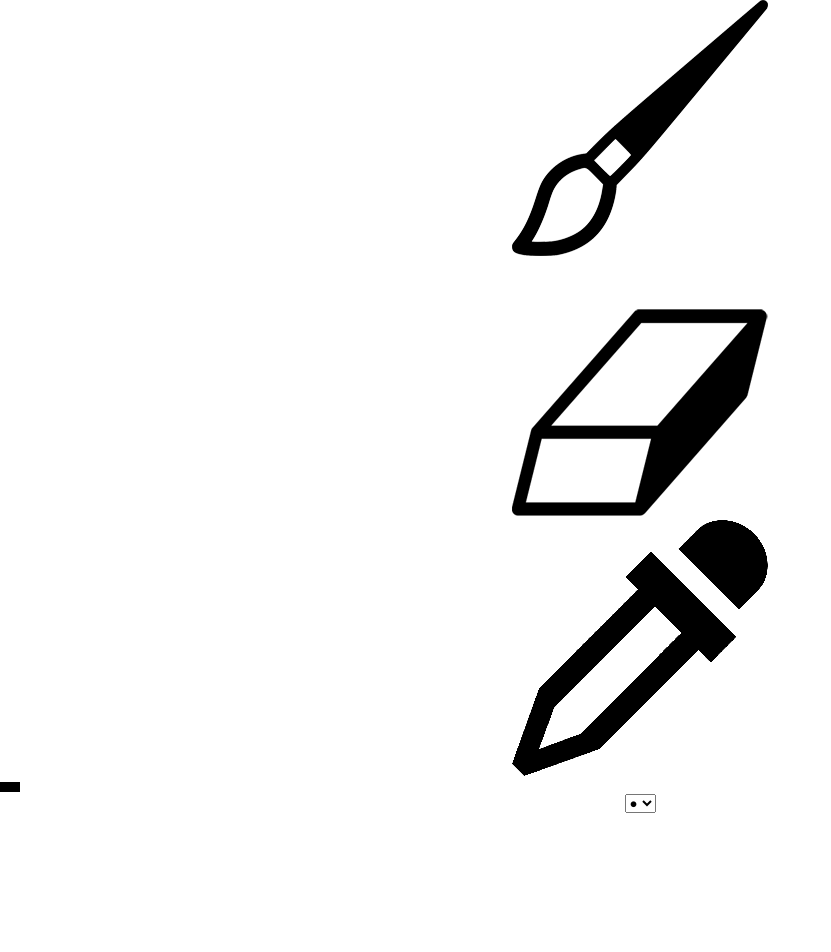
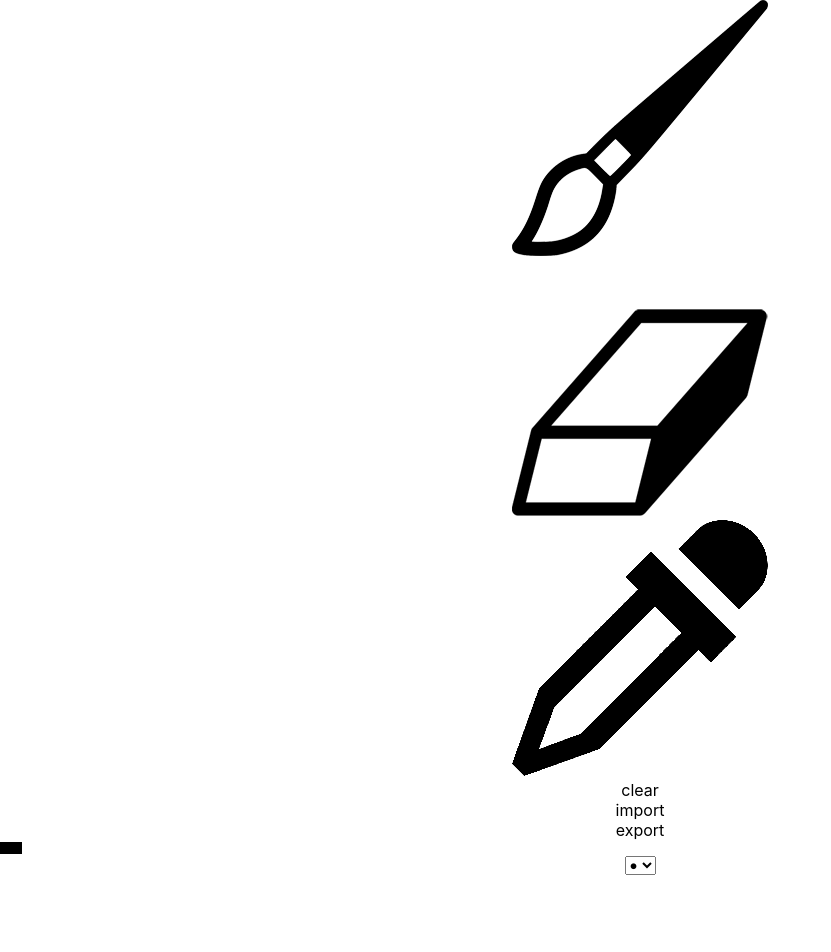
Before and after one commit to Lebed-kun/Paint, a React (Create React App) app: page / in a window 1280 px wide. Shown: the top 952 px of the page, without its empty margins (0-831 px from the left). Built offline with nearby package versions, Linux system fonts and the light colour scheme.

Commit message:
Implementing menu behavior

```diff
--- a/src/App.js
+++ b/src/App.js
@@ -16,10 +16,12 @@ class App extends Component {
       toolSettings : {
         color : 'hsl(0, 0%, 0%)',
         size : '8px'
-      }
+      },
+      command : 'draw'
     }
     this.selectTool = this.selectTool.bind(this);
     this.selectProperty = this.selectProperty.bind(this);
+    this.selectCommand = this.selectCommand.bind(this);
   }
 
   selectTool(toolName) {
@@ -40,15 +42,22 @@ class App extends Component {
     this.setState({ toolSettings : newSettings });
   }
 
+  selectCommand(command) {
+    this.setState({ command : command });
+  }
+
   render() {
     return (
       <div className="App">
         <ToolBar
         onSelect={this.selectTool}
         />
-        <MenuBar />
+        <MenuBar
+        onSelect={this.selectCommand}/>
         <Canvas tool={this.state}
-        onSelect={this.selectProperty}/>
+        onSelect={this.selectProperty}
+        command={this.state.command}
+        onSelectCommand={this.selectCommand}/>
         <ToolSettings
         tool={this.state}
         onSelect={this.selectProperty}/>
--- a/src/components/Canvas/Canvas.js
+++ b/src/components/Canvas/Canvas.js
@@ -7,6 +7,11 @@ class Canvas extends React.Component {
   constructor(props) {
     super(props);
     this.state = { tool : this.props.tool };
+    this.handleSelectCommand = this.handleSelectCommand.bind(this);
+  }
+
+  handleSelectCommand(command) {
+    this.props.onSelectCommand(command);
   }
 
   componentDidMount() {
@@ -19,6 +24,22 @@ class Canvas extends React.Component {
       canvasPenSelector : '.pen',
       component : this
     });
+  }
+
+  componentDidUpdate(prevProps, prevState, snapshot) {
+    if (this.props.command !== prevProps.command) {
+      console.log(prevProps.command);
+      console.log(this.props.command);
+
+      switch (this.props.command) {
+        case 'clear':
+          break;
+        case 'import':
+          break;
+        case 'export':
+          break;
+      }
+    }
   }
 
   render() {
--- a/src/components/ColorPicker/ColorPicker.js
+++ b/src/components/ColorPicker/ColorPicker.js
@@ -50,7 +50,8 @@ class ColorPicker extends React.Component {
         style={{
           width : '20px',
           height : '10px',
-          backgroundColor : this.props.color
+          backgroundColor : this.props.color,
+          border : '1px solid black'
         }} className="show-panel"></div>
         <div className="color-panel" style={{display : 'none'}}>
           <div className="hue-panel">
--- a/src/components/MenuBar/MenuBar.js
+++ b/src/components/MenuBar/MenuBar.js
@@ -4,14 +4,27 @@ import './MenuBar.css';
 import MenuBarElement from '../MenuBarElement/MenuBarElement';
 
 class MenuBar extends React.Component {
+  constructor(props) {
+    super(props);
+    this.handleSelect = this.handleSelect.bind(this);
+  }
+
+  handleSelect(command) {
+    this.props.onSelect(command);
+  }
+
   render() {
     return (
       <div className="MenuBar">
-        <MenuBarElement />
-        <MenuBarElement />
-        <MenuBarElement />
-        <MenuBarElement />
-        <MenuBarElement />
+        <MenuBarElement
+        command="clear"
+        onSelect={this.handleSelect}/>
+        <MenuBarElement
+        command="import"
+        onSelect={this.handleSelect}/>
+        <MenuBarElement
+        command="export"
+        onSelect={this.handleSelect}/>
       </div>
     )
   }
--- a/src/components/MenuBarElement/MenuBarElement.js
+++ b/src/components/MenuBarElement/MenuBarElement.js
@@ -2,9 +2,20 @@ import React from 'react';
 import './MenuBarElement.css';
 
 class MenuBarElement extends React.Component {
+  constructor(props) {
+    super(props);
+    this.handleClick = this.handleClick.bind(this);
+  }
+
+  handleClick() {
+    this.props.onSelect(this.props.command);
+  }
+
   render() {
     return (
-      <div className="MenuBarElement">
+      <div className="MenuBarElement"
+      onClick={this.handleClick}>
+        {this.props.command}
       </div>
     );
   }
--- a/src/utils/init_drawing.js
+++ b/src/utils/init_drawing.js
@@ -1,6 +1,11 @@
 import Draw from './draw';
 import { setOptions } from './change_object';
 import Convert from './convert_units';
+
+function fillCanvas(canvas, context) {
+  context.fillStyle = 'white';
+  context.fillRect(0, 0, canvas.width, canvas.height);
+}
 
 export function initDrawing(options) {
   /* canvasPenSelector, canvasDrawSelector, component */
@@ -14,6 +19,8 @@ export function initDrawing(options) {
     tool : component.state.tool
   };
   let mousePressed = false;
+
+  fillCanvas(canvasDraw, context);
 
   canvasPen.onmousedown = event => {
     mousePressed = true;
@@ -63,8 +70,7 @@ export function initPen(options) {
 
   canvasPen.addEventListener('mouseenter', event => {
     mouseOver = true;
-    component.setState( { tool : component.props.tool });
-
+    component.handleSelectCommand('draw');
     Draw.handlePenMoving({
       canvasPen : canvasPen,
       event : event,
```
